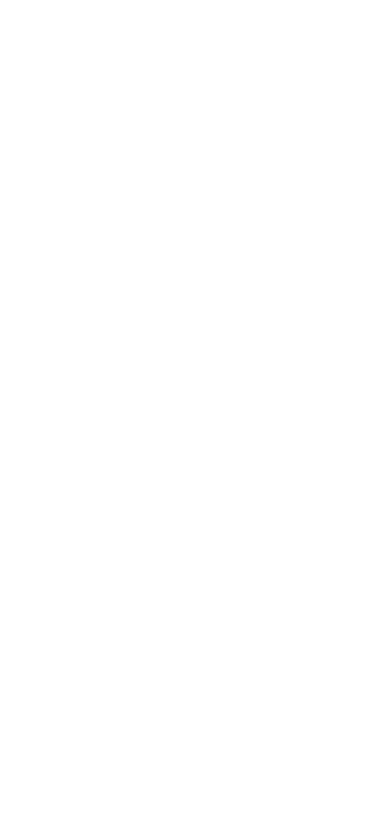
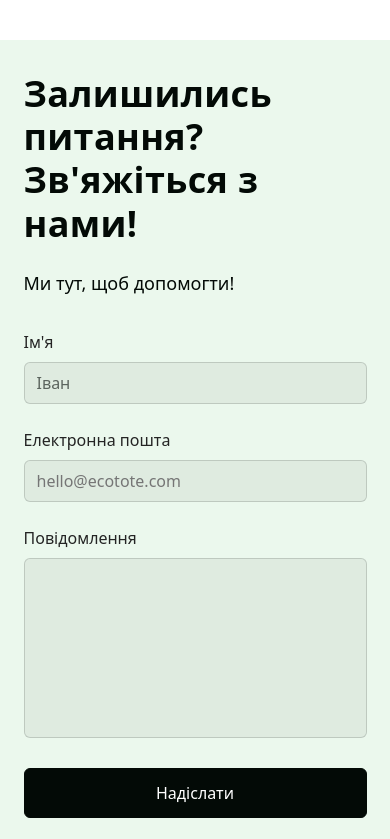
Before and after one commit to NataliaFiltanovych/eco-pixel, a website built with Vite: page src/index.html in a window 390 px wide. Shown: the top 839 px of the page. Built offline with nearby package versions, Linux system fonts and the light colour scheme.

Commit message:
add html and css for mobile

```diff
--- a/src/css/support.css
+++ b/src/css/support.css
@@ -0,0 +1,124 @@
+.support-section {
+    background-color: #ebf8ed;
+}
+.support {
+    padding-top: 32px;
+    padding-bottom: 32px;
+}
+
+
+.contacts-main-title {
+    font-weight: 700;
+    font-size: 36px;
+    line-height: 1.2;
+    letter-spacing: 0.01em;
+    color: #030a06;
+    margin-bottom: 24px;
+    text-align: left;
+}
+.contacts-title {
+    line-height: 1.6;
+    color: #030a06;
+    font-weight: 400;
+    font-size: 18px;
+    text-align: left;
+    margin-bottom: 32px;
+}
+.contacts-label {
+   display: block;
+   margin-bottom: 8px;
+}
+.contacts-input {
+    border: 1px solid rgba(3, 10, 6, 0.15);
+    border-radius: 6px;
+    padding: 8px 12px;
+    width: 100%;
+    height: 42px;
+    background-color: rgba(3, 10, 6, 0.05);
+    margin-bottom: 24px;
+}
+.input-email {
+    border: 1px solid rgba(3, 10, 6, 0.15);
+    border-radius: 6px;
+    padding: 8px 12px;
+    width: 100%;
+    height: 42px;
+    background-color: rgba(3, 10, 6, 0.05);
+    margin-bottom: 24px;
+
+}
+.input-email:not(:placeholder-shown):invalid {
+    border-color: red;
+}
+.input-email:not(:placeholder-shown):valid {
+    border-color: green;
+}
+.text-valid,
+.text-invalid {
+    font-size: 14px;
+    padding-left: 20px;
+    margin-top: 4px;
+    display: none;
+}
+.text-valid {
+    color: green;
+}
+
+.text-invalid {
+    color: red;
+}
+.input-email:not(:placeholder-shown):valid~.text-valid {
+    display: block;
+}
+.input-email:not(:placeholder-shown):invalid~.text-invalid {
+    display: block;
+}
+.contacts-textarea {
+    background-color: rgba(3, 10, 6, 0.05);
+    border: 1px solid rgba(3, 10, 6, 0.15);
+    border-radius: 6px;
+    padding: 12px;
+    width: 100%;
+    height: 180px;
+    resize: none;
+    margin-bottom: 24px;
+}
+.contacts-input::placeholder {
+    line-height: 1.6;
+    font-size: 16px;
+    font-weight: 400;
+    color: rgba(3, 10, 6, 0.6);
+}
+.contacts-input-email::placeholder {
+    text-decoration: underline;
+    line-height: 1.6;
+    font-size: 16px;
+    font-weight: 400;
+    color: rgba(3, 10, 6, 0.6);
+}
+.form-btn {
+    border: 1px solid #030a06;
+    border-radius: 6px;
+    padding: 12px 24px;
+    width: 100%;
+    height: 50px;
+    background-color: #030a06;
+    line-height: 1.6;
+    color: #fff;
+    font-weight: 400;
+    font-size: 16px;
+    margin: 0 auto;
+    margin-bottom: 24px;
+}
+ .contacts-image-wrapper {
+    background-image: url(../img/support/support-mobile.jpg);
+    border-radius: 40px;
+    width: 288px;
+    height: 428px;
+    margin: 0 auto;
+ }
+@media screen and (min-width: 320px) and (min-resolution: 192dpi) {
+    .contacts-image-wrapper {
+        background-image: url(../img/support/support-mobile@2x.jpg);
+    }
+}
--- a/src/partials/support.html
+++ b/src/partials/support.html
@@ -1,3 +1,25 @@
-<section class="support-section">
-  <div class="container"></div>
+<section class="support-section" id="contacts">
+  <div class="container support">
+    <div class="title-wrapper">
+      <h2 class="contacts-main-title">Залишились питання? Зв'яжіться з нами!
+      </h2>
+      <h3 class="contacts-title">Ми тут, щоб допомогти!</h3>
+    </div>
+    <form class="contacts-form">
+      <label class="contacts-label" for="name">Ім'я</label>
+      <input id="name" type="text" class="contacts-input" name="name" placeholder="Іван" minlength="5" maxlength="64">
+     <label class="contacts-label" for="email">
+      Електронна пошта
+    </label>
+    <input id="email" type="email" class="input-email" name="email" placeholder="hello@ecotote.com"
+    pattern="([A-z0-9_.-]{1,})@([A-z0-9_.-]{1,}).([A-z]{2,8})" required>
+    <p class="text-valid">Succes!</p>
+    <p class="text-invalid">Invalid email, try again</p>
+    <label class="contacts-label" for="message">Повідомлення</label>
+    <textarea id="message" class="contacts-textarea" placeholder="Введіть своє повідомлення..." maxlength="500">
+    </textarea>
+    <button class="form-btn" type="submit">Надіслати</button>
+    </form>
+    <div class="contacts-image-wrapper"></div>
+  </div>
 </section>
```
